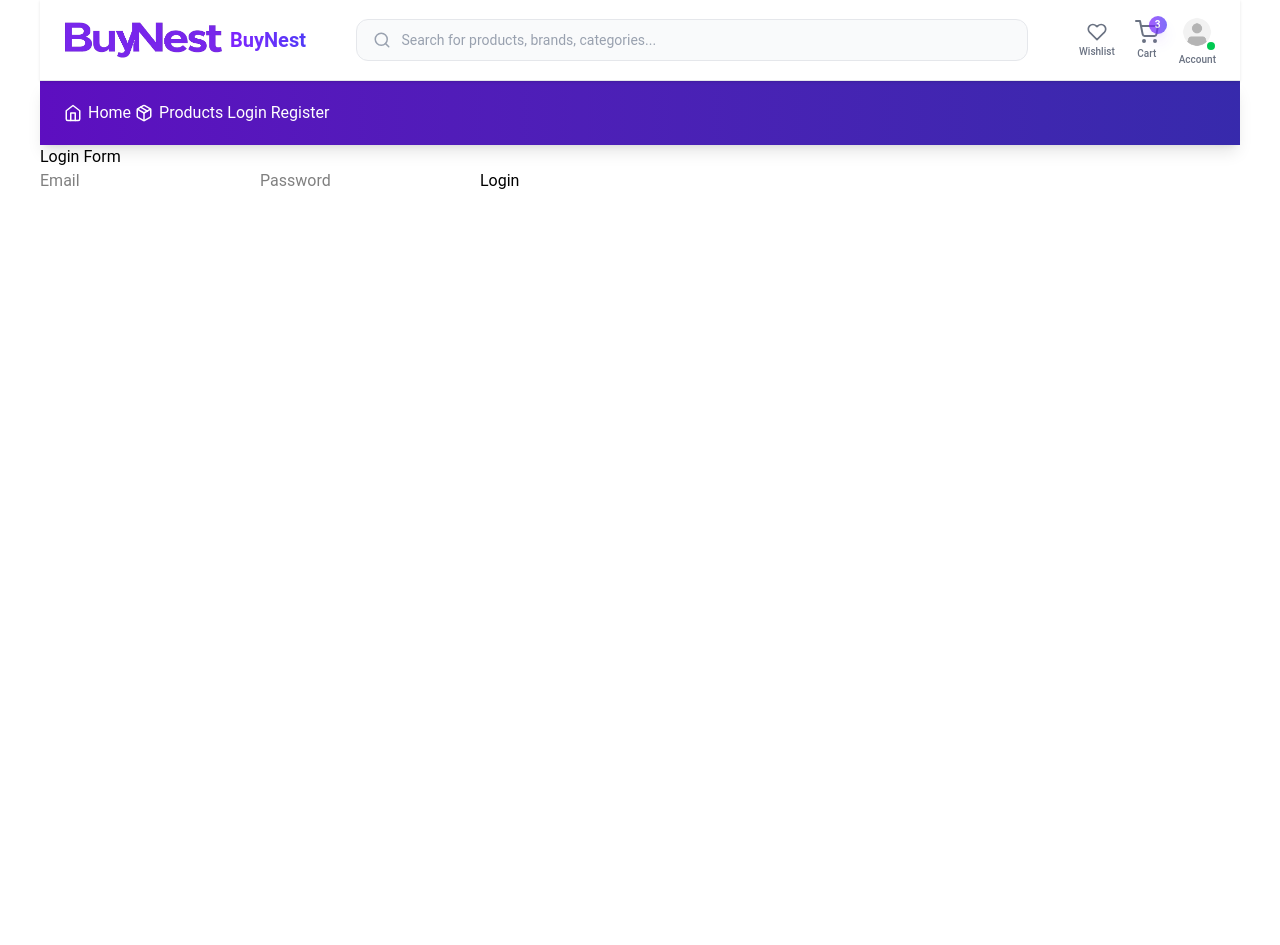
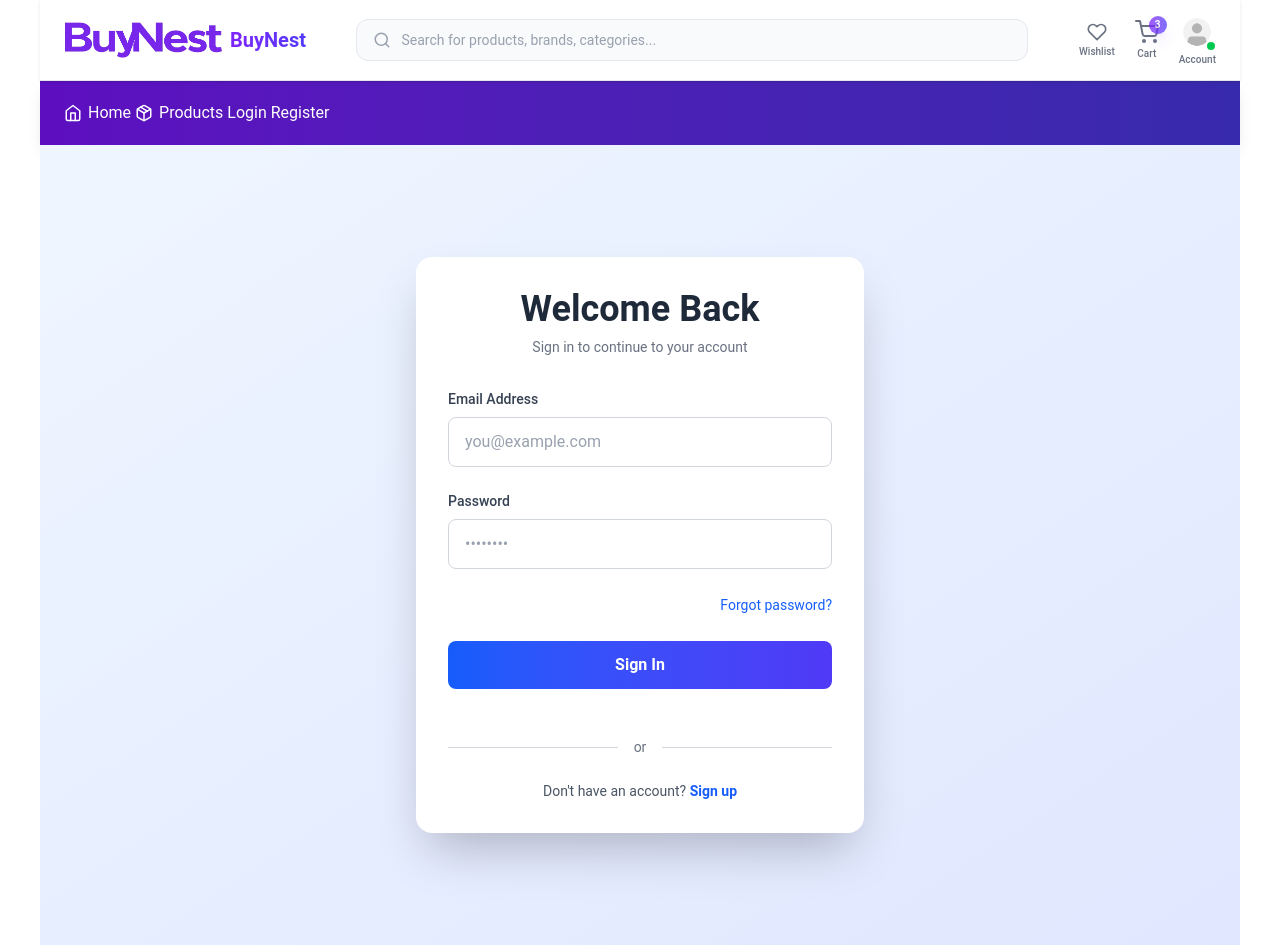
Before and after one commit to Tsedeniyagashaw/Buynest, a React (Vite) app in the folder client/: page /login in a window 1280 px wide. Before the commit the page ends 800 px from the top, so only its background shows below. Built offline with nearby package versions, Linux system fonts and the light colour scheme.

Commit message:
improve UI

```diff
--- a/client/src/pages/Login.jsx
+++ b/client/src/pages/Login.jsx
@@ -7,6 +7,7 @@ function Login() {
         email: "",
         password: ""
     });
+    const [isLoading, setIsLoading] = useState(false);
 
     const { login } = useContext(AuthContext)
 
@@ -18,42 +19,107 @@ function Login() {
 
     const handleSubmit = async (e) => {
         e.preventDefault();
+        setIsLoading(true);
 
         try {
             const res = await API.post("/auth/login", form);
             console.log(res.data);
-
             login(res.data.token);
-
             alert("Login successful");
-
         }
         catch (err){
             console.log(err.response?.data);
             alert("Login Failed");
         }
+        finally {
+            setIsLoading(false);
+        }
     };
 
     return (
+        <div className="min-h-screen bg-gradient-to-br from-blue-50 to-indigo-100 flex items-center justify-center p-4">
+            <div className="bg-white rounded-2xl shadow-2xl p-8 max-w-md w-full transform transition-all hover:scale-105 duration-300">
+                <div className="text-center mb-8">
+                    <h1 className="text-4xl font-bold text-gray-800 mb-2">
+                        Welcome Back
+                    </h1>
+                    <p className="text-gray-500 text-sm">
+                        Sign in to continue to your account
+                    </p>
+                </div>
+
+                <form onSubmit={handleSubmit} className="space-y-6">
                     <div>
-            <h1>Login Form</h1>
-            <form action=""  onSubmit={handleSubmit}>
+                        <label className="block text-sm font-medium text-gray-700 mb-2">
+                            Email Address
+                        </label>
                         <input
                             name="email"
-          placeholder="Email"
+                            type="email"
+                            placeholder="you@example.com"
                             onChange={handleChange}
+                            value={form.email}
+                            required
+                            className="w-full px-4 py-3 border border-gray-300 rounded-lg focus:ring-2 focus:ring-blue-500 focus:border-transparent outline-none transition-all duration-200 placeholder-gray-400"
                         />
+                    </div>
 
+                    <div>
+                        <label className="block text-sm font-medium text-gray-700 mb-2">
+                            Password
+                        </label>
                         <input
                             name="password"
                             type="password"
-          placeholder="Password"
+                            placeholder="••••••••"
                             onChange={handleChange}
+                            value={form.password}
+                            required
+                            className="w-full px-4 py-3 border border-gray-300 rounded-lg focus:ring-2 focus:ring-blue-500 focus:border-transparent outline-none transition-all duration-200 placeholder-gray-400"
                         />
+                    </div>
 
-        <button type="submit">Login</button>
+                    <div className="text-right">
+                        <a href="#" className="text-sm text-blue-600 hover:text-blue-800 hover:underline transition-colors">
+                            Forgot password?
+                        </a>
+                    </div>
 
+                    <button
+                        type="submit"
+                        disabled={isLoading}
+                        className="w-full bg-gradient-to-r from-blue-600 to-indigo-600 text-white font-semibold py-3 px-4 rounded-lg hover:from-blue-700 hover:to-indigo-700 focus:ring-4 focus:ring-blue-300 transition-all duration-200 transform hover:scale-[1.02] disabled:opacity-50 disabled:cursor-not-allowed disabled:hover:scale-100"
+                    >
+                        {isLoading ? (
+                            <span className="flex items-center justify-center">
+                                <svg className="animate-spin h-5 w-5 mr-3 text-white" xmlns="http://www.w3.org/2000/svg" fill="none" viewBox="0 0 24 24">
+                                    <circle className="opacity-25" cx="12" cy="12" r="10" stroke="currentColor" strokeWidth="4"></circle>
+                                    <path className="opacity-75" fill="currentColor" d="M4 12a8 8 0 018-8V0C5.373 0 0 5.373 0 12h4zm2 5.291A7.962 7.962 0 014 12H0c0 3.042 1.135 5.824 3 7.938l3-2.647z"></path>
+                                </svg>
+                                Signing in...
+                            </span>
+                        ) : (
+                            "Sign In"
+                        )}
+                    </button>
+
+                    <div className="relative my-6">
+                        <div className="absolute inset-0 flex items-center">
+                            <div className="w-full border-t border-gray-300"></div>
+                        </div>
+                        <div className="relative flex justify-center text-sm">
+                            <span className="px-4 bg-white text-gray-500">or</span>
+                        </div>
+                    </div>
+
+                    <p className="text-center text-sm text-gray-600">
+                        Don't have an account?{" "}
+                        <a href="#" className="text-blue-600 hover:text-blue-800 font-semibold hover:underline transition-colors">
+                            Sign up
+                        </a>
+                    </p>
                 </form>
+            </div>
         </div>
     )
 }
```
Lines whose indentation alone changed are shown as unchanged.
